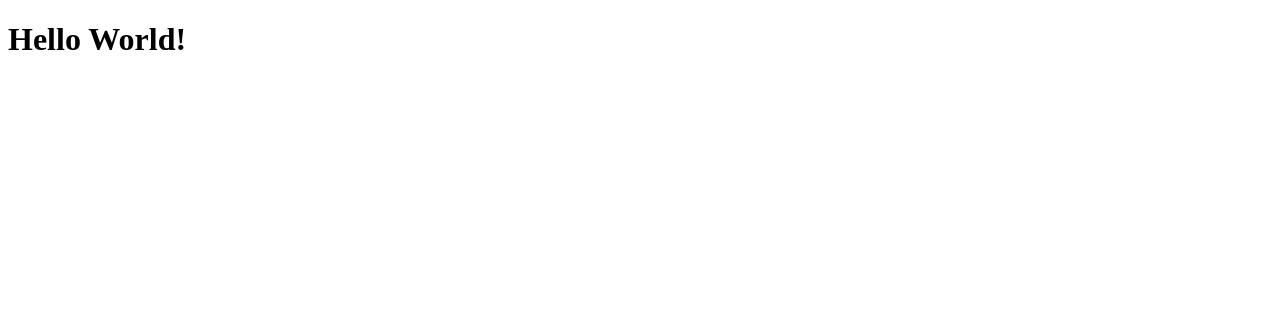
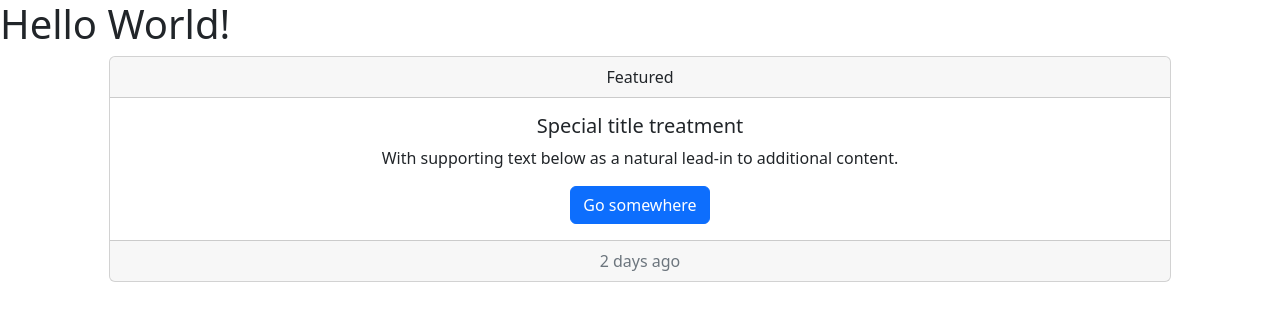
Before and after one commit to ajhopf/devInHouse-exercises-s08, an Angular app: page / in a window 1280 px wide. Shown: the top 320 px of the page. Built offline with nearby package versions, Linux system fonts and the light colour scheme.

Commit message:
ex2 - adiciona bootstrap

```diff
--- a/angular.json
+++ b/angular.json
@@ -30,6 +30,7 @@
               "src/assets"
             ],
             "styles": [
+              "node_modules/bootstrap/dist/css/bootstrap.min.css",
               "src/styles.scss"
             ],
             "scripts": []
--- a/package.json
+++ b/package.json
@@ -18,6 +18,7 @@
     "@angular/platform-browser": "^15.0.0",
     "@angular/platform-browser-dynamic": "^15.0.0",
     "@angular/router": "^15.0.0",
+    "bootstrap": "^5.2.3",
     "rxjs": "~7.5.0",
     "tslib": "^2.3.0",
     "zone.js": "~0.12.0"
--- a/src/app/app.component.html
+++ b/src/app/app.component.html
@@ -1 +1,17 @@
 <h1>Hello World!</h1>
+
+<div class="row">
+  <div class="container col-8 col-lg-10">
+    <div class="card text-center">
+      <div class="card-header">Featured</div>
+      <div class="card-body">
+        <h5 class="card-title">Special title treatment</h5>
+        <p class="card-text">
+          With supporting text below as a natural lead-in to additional content.
+        </p>
+        <a href="#" class="btn btn-primary">Go somewhere</a>
+      </div>
+      <div class="card-footer text-muted">2 days ago</div>
+    </div>
+  </div>
+</div>
```
Also changed, not shown: 1 other file (tests, documents, lock files or other folders).
